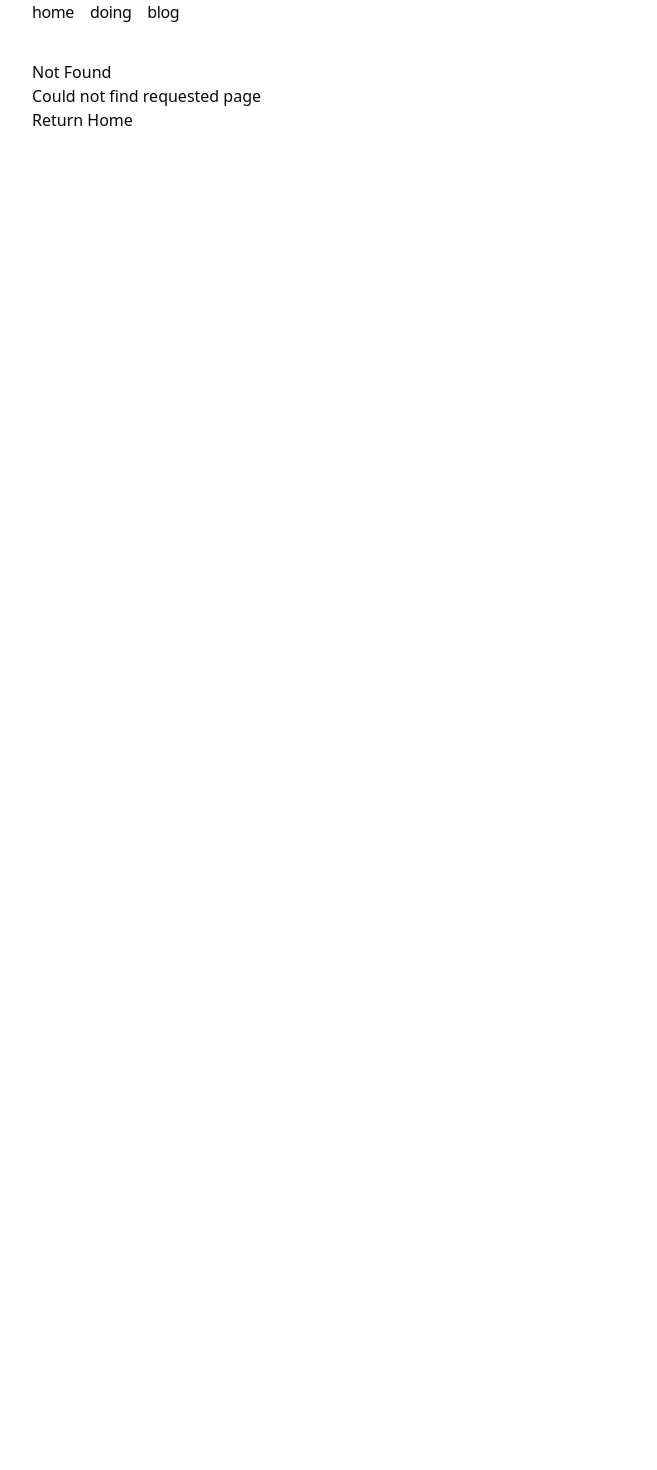
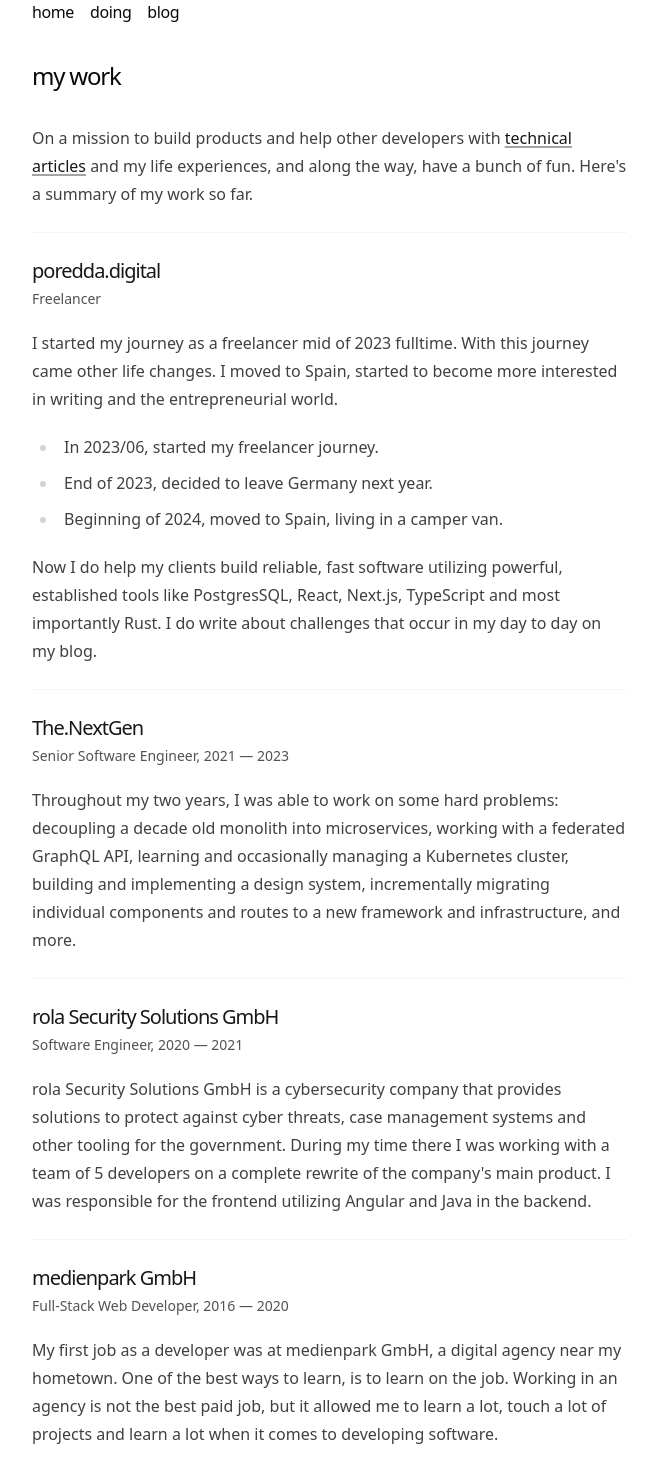
Before and after one commit to pascalporedda/www-pascal-poredda-de, a Next.js app: page /doing in a window 1280 px wide. Before the commit this address had no page. Shown: the part 60-1530 px from the top of the page, without its empty margins (272-929 px from the left). Before the commit the page ends 800 px from the top, so only its background shows below. Built offline with nearby package versions, Linux system fonts and the light colour scheme.

Commit message:
adding the doing page

```diff
--- a/app/about/page.tsx
+++ /dev/null
@@ -1,101 +0,0 @@
-import { redirect } from 'next/navigation';
-
-export default function AboutPage() {
-  return redirect('/');
-  // return (
-  //   <div className='space-y-12'>
-  //     <section className='bg-foreground text-background'>
-  //       <div className='container flex flex-row space-x-8 py-8'>
-  //         <div className='max-w-lg'>
-  //           <TypographyH1 className='mb-8'>
-  //             My name is Pascal. I used to live in Cologne, Germany. Now I
-  //             travel through Europe in my van.
-  //           </TypographyH1>
-  //           <TypographyLead>
-  //             I am a freelance software developer. I started coding in my
-  //             teenage years.
-  //           </TypographyLead>
-  //           <p>
-  //             Former PHP enthusiast, Then NodeJS and TypeScript. Now living the
-  //             Rustacean life.
-  //           </p>
-  //         </div>
-  //         <div className='w-full'>
-  //           <Image
-  //             alt='A picture of Pascal Poredda flying a drone in Siurana, Spain.'
-  //             src={'/me-flying-a-drone.jpg'}
-  //             width={500}
-  //             height={500}
-  //             className='overflow-hidden ml-auto rounded-xl aspect-square rotate-3'
-  //           />
-  //         </div>
-  //       </div>
-  //     </section>
-  //
-  //     <section className=''>
-  //       <div className='container flex flex-row space-x-8 py-8'>
-  //         <div className='w-full'>
-  //           <Image
-  //             alt='A screenshot of the Neofetch CLI output in my terminal.'
-  //             src={'/neofetch-screenshot.png'}
-  //             width={600}
-  //             height={300}
-  //             className='overflow-hidden mr-auto rounded-xl aspect-video -rotate-3'
-  //           />
-  //         </div>
-  //         <div>
-  //           <TypographyH1>
-  //             Software I use, gadgets I love, and other things I recommend.
-  //           </TypographyH1>
-  //           <TypographyP className='mb-8'>
-  //             I get asked a lot about the things I use to build software, stay
-  //             productive, or buy to fool myself into thinking I’m being
-  //             productive when I’m really just procrastinating.
-  //             <br />
-  //             Here’s a short list of all of my favorite stuff.
-  //           </TypographyP>
-  //           <ul className='list-disc list-inside'>
-  //             <li>
-  //               <b>IDE</b>: NeoVim in Alacritty
-  //             </li>
-  //             <li>
-  //               <b>Font</b>: IBM Blex Mono Nerd Font
-  //             </li>
-  //             <li>
-  //               <b>Keyboard</b>: ZSA Moonlander with black switches
-  //             </li>
-  //             <li>
-  //               <b>Workhorse</b>: Macbook Pro 16&apos;, 32GB Ram, M2 Max
-  //             </li>
-  //             <li>
-  //               <b>Tech-Stack backend</b>: Rust, Axum, SQLX, Postgres
-  //             </li>
-  //             <li>
-  //               <b>Tech-Stack frontend</b>: NextJS, React or simple HTML + HTMX
-  //             </li>
-  //             <li>
-  //               <b>Hosting</b>: Vercel, DigitalOcean
-  //             </li>
-  //           </ul>
-  //         </div>
-  //       </div>
-  //     </section>
-  //     {/* <section className='max-w-2xl'> */}
-  //     {/*   <TypographyH1 className='mb-8'>Lifestyle</TypographyH1> */}
-  //     {/*   <p> */}
-  //     {/*     My homebase is in Cologne, Germany, where I&apos;m rooted in the */}
-  //     {/*     climbing and dance communities. */}
-  //     {/*   </p> */}
-  //     {/*   <p> */}
-  //     {/*     I&apos;m not your typical developer — I&apos;m also a dirtbag climber */}
-  //     {/*     exploring Europe in my beloved camper van, which I&apos;ve lovingly */}
-  //     {/*     dubbed OfficePlanB. */}
-  //     {/*   </p> */}
-  //     {/*   <p> */}
-  //     {/*     Brazillian Zouk and rock climbing are my passions, and I thrive on */}
-  //     {/*     delving into the intricacies of social dynamics. */}
-  //     {/*   </p> */}
-  //     {/* </section> */}
-  //   </div>
-  // );
-}
--- /dev/null
+++ b/app/doing/page.tsx
@@ -0,0 +1,92 @@
+import type { Metadata } from 'next';
+import Link from 'next/link';
+
+export const metadata: Metadata = {
+  title: 'my work',
+  description: 'A summary of my work and contributions.',
+};
+
+export default function DoingPage() {
+  return (
+    <section>
+      <h1 className='font-medium text-2xl mb-8 tracking-tighter'>my work</h1>
+      <div className='prose prose-neutral dark:prose-invert'>
+        <p>
+          On a mission to build products and help other developers with{' '}
+          <Link href={'/blog'}>technical articles</Link> and my life
+          experiences, and along the way, have a bunch of fun. Here's a summary
+          of my work so far.
+        </p>
+        <hr className='my-6 border-neutral-100 dark:border-neutral-800' />
+        <h2 className='font-medium text-xl mb-1 tracking-tighter'>
+          poredda.digital
+        </h2>
+        <p className='text-neutral-600 dark:text-neutral-400 text-sm'>
+          Freelancer
+        </p>
+        <p>
+          I started my journey as a freelancer mid of 2023 fulltime. With this
+          journey came other life changes. I moved to Spain, started to become
+          more interested in writing and the entrepreneurial world.
+        </p>
+        <ul>
+          <li>In 2023/06, started my freelancer journey.</li>
+          <li>End of 2023, decided to leave Germany next year.</li>
+          <li>Beginning of 2024, moved to Spain, living in a camper van.</li>
+        </ul>
+        <p>
+          Now I do help my clients build reliable, fast software utilizing
+          powerful, established tools like PostgresSQL, React, Next.js,
+          TypeScript and most importantly Rust. I do write about challenges that
+          occur in my day to day on my blog.
+        </p>
+        <hr className='my-6 border-neutral-100 dark:border-neutral-800' />
+        <h2 className='font-medium text-xl mb-1 tracking-tighter'>
+          The.NextGen
+        </h2>
+        <p className='text-neutral-600 dark:text-neutral-400 text-sm'>
+          Senior Software Engineer, 2021 — 2023
+        </p>
+        <p></p>
+        <p></p>
+        <p>
+          Throughout my two years, I was able to work on some hard problems:
+          decoupling a decade old monolith into microservices, working with a
+          federated GraphQL API, learning and occasionally managing a Kubernetes
+          cluster, building and implementing a design system, incrementally
+          migrating individual components and routes to a new framework and
+          infrastructure, and more.
+        </p>
+        <hr className='my-6 border-neutral-100 dark:border-neutral-800' />
+        <h2 className='font-medium text-xl mb-1 tracking-tighter'>
+          rola Security Solutions GmbH
+        </h2>
+        <p className='text-neutral-600 dark:text-neutral-400 text-sm'>
+          Software Engineer, 2020 — 2021
+        </p>
+        <p>
+          rola Security Solutions GmbH is a cybersecurity company that provides
+          solutions to protect against cyber threats, case management systems
+          and other tooling for the government. During my time there I was
+          working with a team of 5 developers on a complete rewrite of the
+          company's main product. I was responsible for the frontend utilizing
+          Angular and Java in the backend.
+        </p>
+        <hr className='my-6 border-neutral-100 dark:border-neutral-800' />
+        <h2 className='font-medium text-xl mb-1 tracking-tighter'>
+          medienpark GmbH
+        </h2>
+        <p className='text-neutral-600 dark:text-neutral-400 text-sm'>
+          Full-Stack Web Developer, 2016 — 2020
+        </p>
+        <p>
+          My first job as a developer was at medienpark GmbH, a digital agency
+          near my hometown. One of the best ways to learn, is to learn on the
+          job. Working in an agency is not the best paid job, but it allowed me
+          to learn a lot, touch a lot of projects and learn a lot when it comes
+          to developing software.
+        </p>
+      </div>
+    </section>
+  );
+}
--- a/app/layout.tsx
+++ b/app/layout.tsx
@@ -1,8 +1,6 @@
-import { ThemeProvider } from '@/components/theme-provider';
 import { Analytics } from '@vercel/analytics/react';
 import './globals.css';
 import type { Metadata } from 'next';
-import { cn } from '@/lib/utils';
 import { Navbar } from '@/components/page-header';
 import { SpeedInsights } from '@vercel/speed-insights/next';
 import { cx } from 'class-variance-authority';
```
